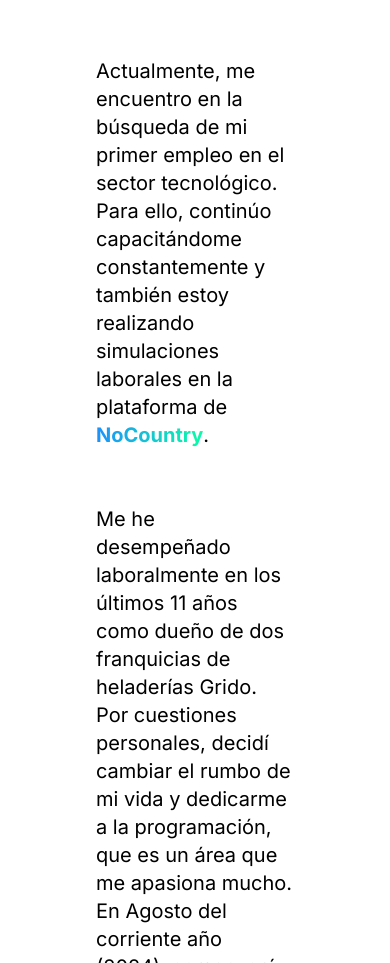
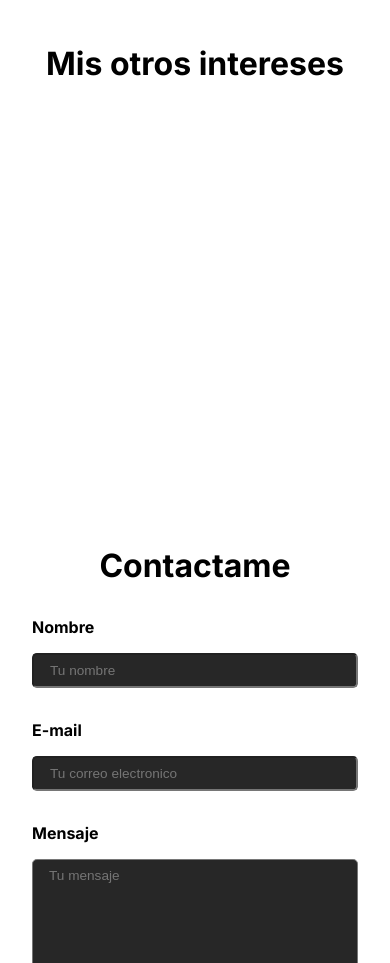
Before and after one commit to RodrigoL17/prueba-tecnica-security-and-system, a Next.js app: page / in a window 390 px wide. Shown: the part 1037-2000 px from the top of the page. Built offline with nearby package versions, Linux system fonts and the light colour scheme; a web font is replaced by a local one.

Commit message:
Fix: responsive styles, animations & fixes

```diff
--- a/src/app/page.module.css
+++ b/src/app/page.module.css
@@ -5,5 +5,10 @@
   align-items: center;
   padding: 0rem 6rem;
   min-height: 100vh;
-  padding-top: 7rem;
 }
+
+@media (max-width: 768px) {
+  .main{
+    padding: 0rem 2rem;
+  }
+}
--- a/src/app/ui/about/about.module.css
+++ b/src/app/ui/about/about.module.css
@@ -1,4 +1,8 @@
 .section{
+  min-height: 100dvh;
+  max-width: 1200px;
+  display: grid;
+  place-content: center;
   width: 100%;
   display: flex;
   flex-direction: column;
@@ -32,3 +36,19 @@
 .container p {
   line-height: 1.75rem;
 }
+
+@media (max-width: 768px) {
+  .section{
+    gap:1.5rem
+  }
+
+  .title{
+    padding-top: 7rem;
+    font-size: 2.5rem;
+  }
+  .container{
+    font-size: 1rem;
+    text-wrap: balance;
+    gap:1.5rem
+  }
+}
--- a/src/app/ui/contact/contact.module.css
+++ b/src/app/ui/contact/contact.module.css
@@ -1,11 +1,14 @@
 .section{
   width: 100%;
-  margin-top: 5rem;
+ min-height: 100dvh;
+ display: grid;
+ place-content: center;
   display: flex;
   flex-direction: column;
   align-items: center;
-  margin-bottom: 5rem;
+  margin-bottom: 1rem;
   font-size: 1.25rem;
+  padding-top: 7rem;
 }
 
 .title{
@@ -13,3 +16,14 @@
   font-size: 3rem;
   padding-bottom: 5rem;
 }
+
+@media (max-width: 768px) {
+  .section{
+    padding-top: 3rem;
+  }
+
+  .title{
+    font-size: 2rem;
+    padding-bottom: 2rem;
+  }
+}
--- a/src/app/ui/contact/form.module.css
+++ b/src/app/ui/contact/form.module.css
@@ -4,7 +4,7 @@
   flex-direction: column;
   align-items: center;
   gap: 2rem;
-
+  font-weight: bold;
 }
 
 .form div {
@@ -30,6 +30,11 @@
   padding: 0.75rem 1.25rem;
   border-radius: 0.3rem;
   cursor: pointer;
+  background-color: #383838;
+}
+
+.button:hover {
+  background-color: #676767;
 }
 
 
@@ -39,3 +44,19 @@
   font-weight: 400;
   font-size: 0.9rem;
 }
+
+@media (max-width: 768px) {
+  .form {
+    width: 100%;
+    font-size: 1rem;
+  }
+
+  .form input, .form textarea {
+    font-size: 0.85rem;
+  }
+
+  .button{
+    font-size: 0.85rem;
+    padding: 0.5rem 1rem;
+  }
+}
--- a/src/app/ui/header/header.module.css
+++ b/src/app/ui/header/header.module.css
@@ -2,12 +2,15 @@
   width: 100%;
   padding: 1rem 7rem;
   backdrop-filter: blur(10px);
-  background: linear-gradient(to top, white, transparent);
+  background: linear-gradient(to bottom, rgba(255, 255, 255, 0.6), transparent );
   position: fixed;
   top: 0;
   display: flex;
   justify-content: space-between;
+  z-index: 10;
 }
+
+.menu{display: none;}
 
 .logoContainer{
   display: flex;
@@ -42,3 +45,76 @@
 .nav a:visited {
   color: currentColor;
 }
+
+.closeBtn{
+  display: none;
+}
+
+@media (max-width: 768px) {
+
+  .header{
+    padding: 1rem 2rem;
+  }
+  .image{
+    width: 50px;
+    height: 50px;
+  }
+
+  .title{
+    font-size: 1rem;
+  }
+
+  .nav{
+    font-size: 0.8rem;
+    gap: 1rem;
+    display: none;
+    background:linear-gradient(to top, rgba(255, 255, 255, 0.3), transparent );
+    position: absolute;
+    top: 0;
+    right: 0;
+    animation: fadeIn 0.5s ease-in-out both;
+    padding: 2rem;
+  }
+
+  .menu{
+    display: flex;
+    justify-content: center;
+    align-items: center;
+    align-content: center;
+    cursor: pointer;
+    background-color: transparent;
+    border: none;
+  }
+
+  .active{
+    display: flex;
+    flex-direction: column;
+    gap: 1.5rem;
+    width: 100%;
+    background-color: #4d4d4d;
+    z-index: 10;
+  }
+
+
+  .closeBtn{
+    position: absolute;
+    top: 20px;
+    right: 50px;
+    display: block;
+    border: none;
+    background-color: transparent;
+    cursor: pointer;
+  }
+
+  @keyframes fadeIn {
+    0% {
+      opacity: 0;
+      transform: translateY(-100px);
+    }
+    100% {
+      opacity: 1;
+      transform: translateY(0);
+    }
+  }
+
+}
--- a/src/app/ui/interest/interest.module.css
+++ b/src/app/ui/interest/interest.module.css
@@ -1,18 +1,83 @@
 .section {
   width: 100%;
+  min-height: 50vh; /* Cambiado a 'vh' en lugar de 'dvh' */
+  max-width: 1200px;
+  display: grid;
+  place-content: center;
+  overflow: hidden;
 }
 
 .title {
   text-align: center;
   font-size: 3rem;
   padding-bottom: 5rem;
-  margin-top: 5rem;
 }
 
 .list {
-  font-size: 1.25rem;
-  margin-left: 1.5rem;
+  text-align: center;
+  font-size: 1.5rem;
   display: flex;
   flex-direction: column;
-  gap: 1rem;
+  gap: 2rem;
+  list-style: none;
 }
+
+.list li {
+  opacity: 0;
+  transform: translateY(1000px);
+}
+
+.section.isVisible .list li {
+  animation: fadeInUp 1s ease-in-out forwards;
+}
+
+.section.isVisible li:nth-child(1) {
+  animation-delay: 0.2s;
+}
+
+.section.isVisible li:nth-child(2) {
+  animation-delay: 0.4s;
+}
+
+.section.isVisible li:nth-child(3) {
+  animation-delay: 0.6s;
+}
+
+.section.isVisible li:nth-child(4) {
+  animation-delay: 0.8s;
+}
+
+.section.isVisible li:nth-child(5) {
+  animation-delay: 1s;
+}
+
+@keyframes fadeInUp {
+  0% {
+    opacity: 0;
+    transform: translateY(1000px);
+  }
+  50% {
+    opacity: 0.5;
+    transform: translateY(500px);
+  }
+  100% {
+    opacity: 1;
+    transform: translateY(0);
+  }
+}
+
+@media (max-width: 768px) {
+
+  .section{
+    padding-top: 4rem;
+  }
+  .title {
+    font-size: 2rem;
+    padding-bottom: 2rem;
+  }
+
+  .list {
+    font-size: 1.2rem;
+    text-wrap: balance;
+  }
+}
```
